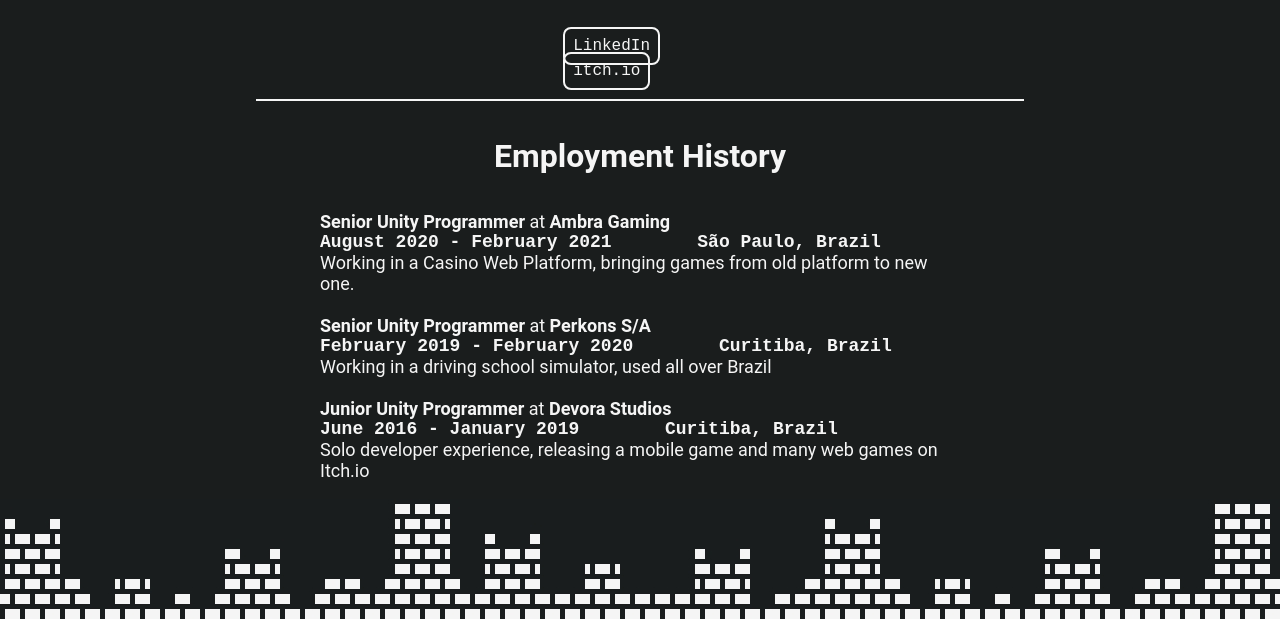
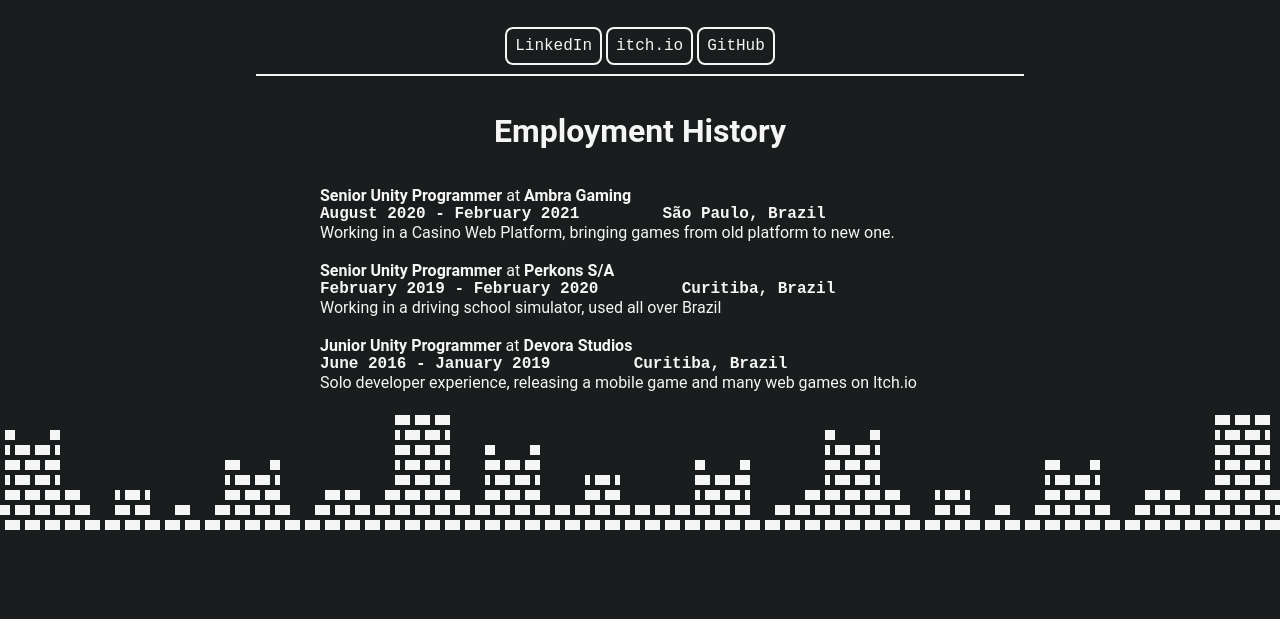
Before and after one commit to rodrigowithers/resume, a plain HTML site: page index.html in a window 1280 px wide. Shown: the part 732-1351 px from the top of the page. After the commit the page ends 1262 px from the top, so only its background shows below. Drawn offline with Linux system fonts and the light colour scheme.

Commit message:
changed from main.html to index.html, fixed sizing

```diff
--- a/main.html
+++ b/index.html
@@ -44,7 +44,7 @@
     <div class="divider"></div>
     <p class="title">Important Links</p>
 
-    <div style="margin: auto; width: 12%;">
+    <div align = "center">
         <ul>
             <li class="horizontal-list">
                 <a href="https://www.linkedin.com/in/rodrigo-sales-56201412b/" target="_blank">LinkedIn</a>
@@ -52,6 +52,10 @@
 
             <li class="horizontal-list">
                 <a href="http://devorastudios.itch.io" target="_blank">itch.io</a>
+            </li>
+
+            <li class="horizontal-list">
+                <a href="https://www.github.com/rodrigowithers" target="_blank">GitHub</a>
             </li>
 
         </ul>
--- a/styles.css
+++ b/styles.css
@@ -156,7 +156,7 @@ a {
     color: whitesmoke;
 
     font-family: 'Roboto', sans-serif;
-    font-size: 18px;
+    font-size: 16px;
 }
 
 .horizontal-list{
```
Also changed, not shown: 1 other file.
